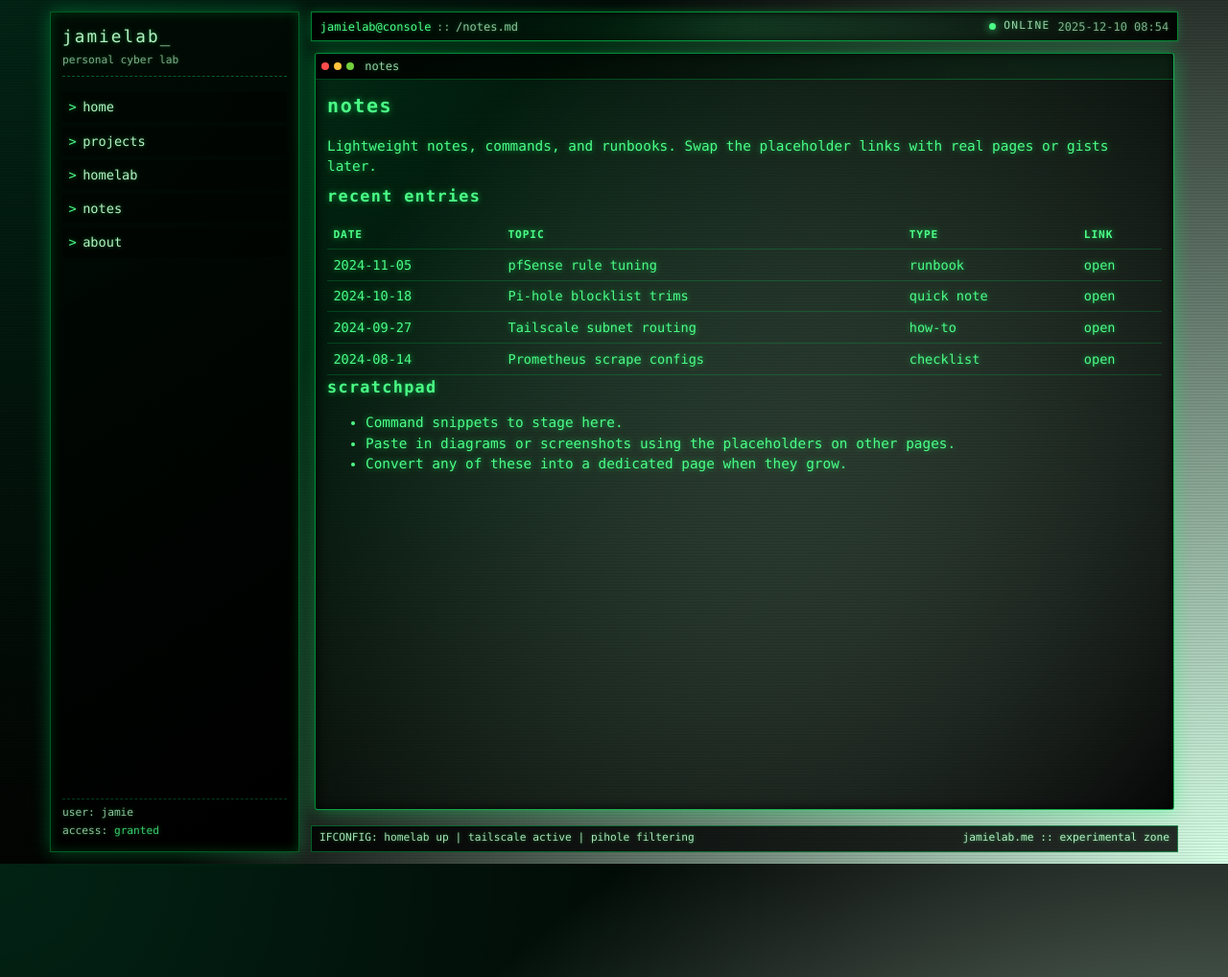
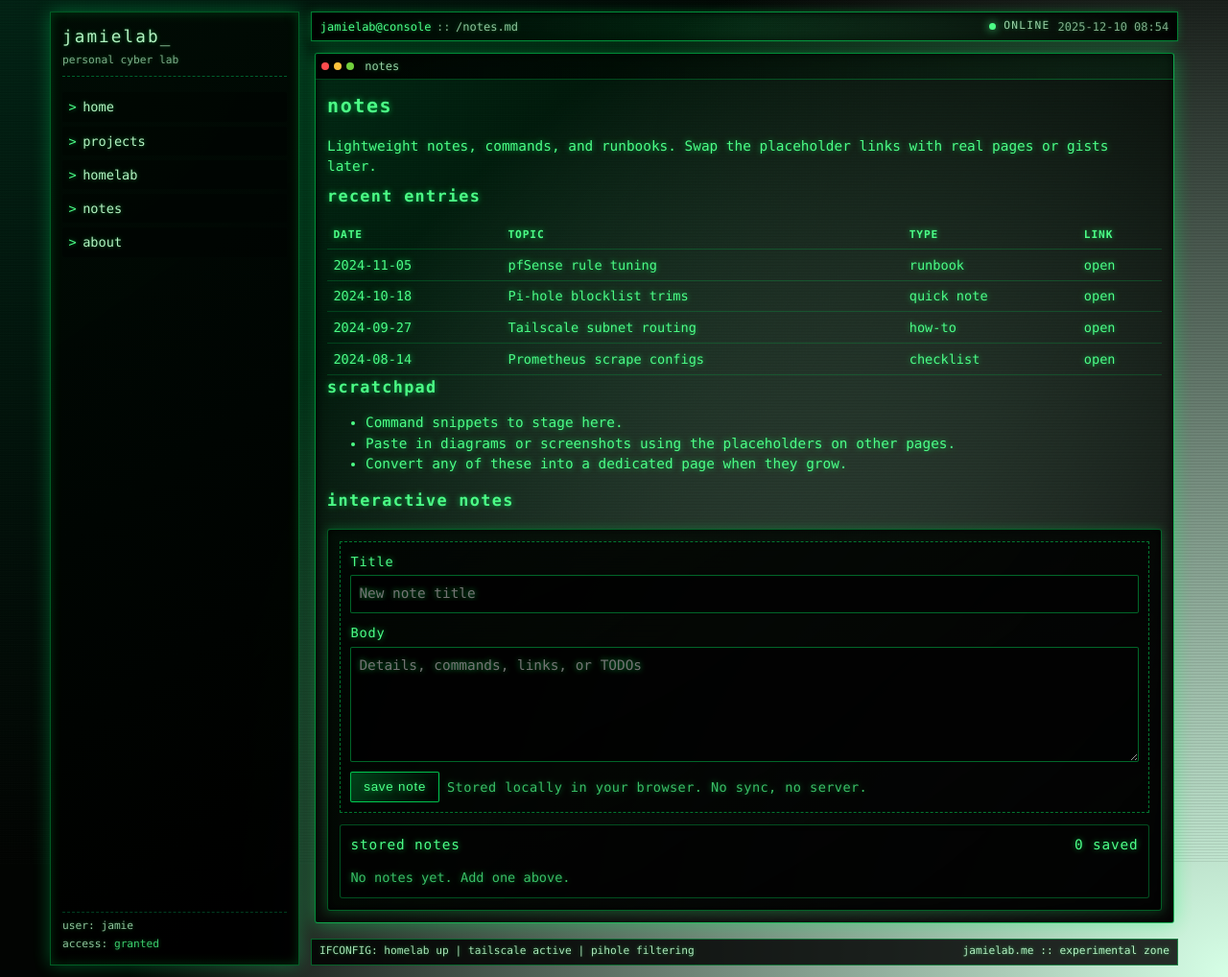
Before and after one commit to jimjamscott22/jimjamscott22.github.io, a Jekyll site: the page built from notes.md, in a window 1280 px wide. Shown: the whole page at 96% size. Built offline with Jekyll 4.4.1, drawn with Linux system fonts in a browser that asks for light colours.

Commit message:
Added notetaking functionality and inserted an image on the homepage

```diff
--- a/assets/css/custom.css
+++ b/assets/css/custom.css
@@ -483,9 +483,6 @@ th {
   }
 }
 
-<<<<<<< HEAD
-
-=======
 /* Matrix behind everything */
 #matrix,
 canvas#matrix {
@@ -680,4 +677,221 @@ canvas#matrix {
     width: 100%;
   }
 }
->>>>>>> 1ce681173520b299c57b7e6f7bc3cad285534561
+
+/* ========== NOTES WIDGET ========== */
+
+.notes-panel {
+  margin-top: 1rem;
+  display: flex;
+  flex-direction: column;
+  gap: 0.75rem;
+  padding: 0.75rem;
+  border: 1px solid rgba(0, 255, 102, 0.35);
+  background: linear-gradient(145deg, rgba(0, 12, 5, 0.75), rgba(0, 0, 0, 0.92));
+  box-shadow:
+    0 0 12px rgba(0, 255, 102, 0.24),
+    inset 0 0 10px rgba(0, 0, 0, 0.8);
+  border-radius: 3px;
+}
+
+.note-form {
+  display: flex;
+  flex-direction: column;
+  gap: 0.65rem;
+  padding: 0.65rem;
+  border: 1px dashed rgba(0, 255, 102, 0.45);
+  background: rgba(0, 0, 0, 0.55);
+}
+
+.note-field {
+  display: flex;
+  flex-direction: column;
+  gap: 0.25rem;
+}
+
+.note-field label {
+  font-size: 0.85rem;
+  letter-spacing: 0.06em;
+  color: #ddffe5;
+}
+
+.note-field input,
+.note-field textarea {
+  width: 100%;
+  padding: 0.5rem;
+  font: inherit;
+  color: #4dff88;
+  background: rgba(0, 0, 0, 0.7);
+  border: 1px solid rgba(0, 255, 102, 0.4);
+  border-radius: 2px;
+  outline: none;
+  transition: border-color 0.12s ease-out, box-shadow 0.12s ease-out;
+}
+
+.note-field input:focus,
+.note-field textarea:focus {
+  border-color: rgba(0, 255, 102, 0.8);
+  box-shadow: 0 0 8px rgba(77, 255, 136, 0.4);
+}
+
+.note-field textarea {
+  resize: vertical;
+  min-height: 120px;
+}
+
+.note-actions {
+  display: flex;
+  align-items: center;
+  gap: 0.5rem;
+  flex-wrap: wrap;
+  font-size: 0.85rem;
+}
+
+.note-submit {
+  padding: 0.45rem 0.8rem;
+  border: 1px solid rgba(0, 255, 102, 0.75);
+  background: linear-gradient(120deg, rgba(0, 255, 102, 0.25), rgba(0, 0, 0, 0.85));
+  color: #ddffe5;
+  text-transform: lowercase;
+  letter-spacing: 0.06em;
+  cursor: pointer;
+  border-radius: 2px;
+  transition: transform 0.05s ease-out, box-shadow 0.12s ease-out;
+}
+
+.note-submit:hover,
+.note-submit:focus-visible {
+  outline: none;
+  box-shadow: 0 0 10px rgba(77, 255, 136, 0.5);
+  transform: translateY(-1px);
+}
+
+.note-hint {
+  opacity: 0.75;
+  letter-spacing: 0.03em;
+}
+
+.notes-list-shell {
+  border: 1px solid rgba(0, 255, 102, 0.3);
+  background: rgba(0, 0, 0, 0.65);
+  padding: 0.65rem;
+  border-radius: 3px;
+  box-shadow: inset 0 0 8px rgba(0, 0, 0, 0.7);
+}
+
+.notes-list-header {
+  display: flex;
+  justify-content: space-between;
+  align-items: center;
+  gap: 0.5rem;
+  margin-bottom: 0.5rem;
+  text-transform: lowercase;
+  letter-spacing: 0.06em;
+  color: #ddffe5;
+}
+
+.notes-list {
+  display: grid;
+  gap: 0.6rem;
+}
+
+.notes-empty {
+  margin-top: 0.25rem;
+  font-size: 0.85rem;
+  opacity: 0.75;
+}
+
+.note-card {
+  border: 1px solid rgba(0, 255, 102, 0.35);
+  background: linear-gradient(140deg, rgba(0, 255, 102, 0.08), rgba(0, 0, 0, 0.9));
+  padding: 0.65rem;
+  border-radius: 3px;
+  box-shadow:
+    0 0 10px rgba(0, 255, 102, 0.2),
+    inset 0 0 10px rgba(0, 0, 0, 0.8);
+}
+
+.note-card-header {
+  display: flex;
+  align-items: flex-start;
+  justify-content: space-between;
+  gap: 0.5rem;
+}
+
+.note-title {
+  font-weight: 700;
+  letter-spacing: 0.05em;
+  color: #ddffe5;
+}
+
+.note-meta {
+  font-size: 0.78rem;
+  opacity: 0.75;
+}
+
+.note-body {
+  margin: 0.35rem 0 0.5rem;
+  white-space: pre-wrap;
+  line-height: 1.4;
+}
+
+.note-actions-row {
+  display: flex;
+  justify-content: flex-end;
+}
+
+.note-delete {
+  border: 1px solid rgba(255, 77, 77, 0.55);
+  background: rgba(0, 0, 0, 0.7);
+  color: #ffb3b3;
+  padding: 0.3rem 0.55rem;
+  border-radius: 2px;
+  cursor: pointer;
+  text-transform: lowercase;
+  letter-spacing: 0.05em;
+  transition: border-color 0.12s ease-out, box-shadow 0.12s ease-out;
+}
+
+.note-delete:hover,
+.note-delete:focus-visible {
+  outline: none;
+  border-color: rgba(255, 77, 77, 0.9);
+  box-shadow: 0 0 8px rgba(255, 77, 77, 0.4);
+}
+
+@media (max-width: 640px) {
+  .note-card-header {
+    flex-direction: column;
+    align-items: flex-start;
+  }
+}
+
+/* ========== HOME HERO IMAGE ========== */
+
+.hero-shot {
+  margin-top: 1rem;
+  border: 1px solid rgba(0, 255, 102, 0.35);
+  background: linear-gradient(145deg, rgba(0, 12, 5, 0.8), rgba(0, 0, 0, 0.94));
+  padding: 0.5rem;
+  border-radius: 3px;
+  box-shadow:
+    0 0 12px rgba(0, 255, 102, 0.22),
+    inset 0 0 12px rgba(0, 0, 0, 0.85);
+  max-width: 900px;
+}
+
+.hero-shot img {
+  display: block;
+  width: 100%;
+  height: auto;
+  border: 1px solid rgba(0, 255, 102, 0.35);
+  border-radius: 2px;
+  box-shadow: 0 0 10px rgba(0, 255, 102, 0.25);
+}
+
+.hero-caption {
+  margin-top: 0.35rem;
+  font-size: 0.85rem;
+  letter-spacing: 0.05em;
+  opacity: 0.78;
+}
--- /dev/null
+++ b/assets/js/notes.js
@@ -0,0 +1,166 @@
+// assets/js/notes.js
+// Client-side notes for /notes/ page using localStorage
+
+(function () {
+  const app = document.getElementById("notes-app");
+  if (!app || typeof window === "undefined") return;
+
+  const STORAGE_KEY = "jamielab-notes-v1";
+
+  const form = document.getElementById("note-form");
+  const titleInput = document.getElementById("note-title");
+  const bodyInput = document.getElementById("note-body");
+  const listEl = document.getElementById("notes-list");
+  const emptyEl = document.getElementById("notes-empty");
+  const countEl = document.getElementById("note-count");
+
+  const safeLocalStorage = (() => {
+    try {
+      const testKey = "__notes_test__";
+      localStorage.setItem(testKey, "1");
+      localStorage.removeItem(testKey);
+      return localStorage;
+    } catch (err) {
+      console.warn("LocalStorage unavailable:", err);
+      return null;
+    }
+  })();
+
+  const loadNotes = () => {
+    if (!safeLocalStorage) return [];
+    try {
+      const stored = safeLocalStorage.getItem(STORAGE_KEY);
+      return stored ? JSON.parse(stored) : [];
+    } catch (err) {
+      console.warn("Failed to parse stored notes:", err);
+      return [];
+    }
+  };
+
+  const saveNotes = (notes) => {
+    if (!safeLocalStorage) return;
+    try {
+      safeLocalStorage.setItem(STORAGE_KEY, JSON.stringify(notes));
+    } catch (err) {
+      console.warn("Failed to save notes:", err);
+    }
+  };
+
+  let notes = loadNotes();
+
+  const formatTimestamp = (isoString) => {
+    try {
+      const d = new Date(isoString);
+      return d.toLocaleString(undefined, {
+        year: "numeric",
+        month: "short",
+        day: "numeric",
+        hour: "2-digit",
+        minute: "2-digit",
+      });
+    } catch {
+      return isoString;
+    }
+  };
+
+  const renderNotes = () => {
+    listEl.innerHTML = "";
+
+    if (!notes.length) {
+      emptyEl.style.display = "block";
+      if (countEl) countEl.textContent = "0 saved";
+      return;
+    }
+
+    emptyEl.style.display = "none";
+    if (countEl) countEl.textContent = `${notes.length} saved`;
+
+    notes.forEach((note) => {
+      const card = document.createElement("article");
+      card.className = "note-card";
+      card.setAttribute("data-id", note.id);
+
+      const header = document.createElement("div");
+      header.className = "note-card-header";
+
+      const title = document.createElement("div");
+      title.className = "note-title";
+      title.textContent = note.title || "Untitled";
+
+      const meta = document.createElement("div");
+      meta.className = "note-meta";
+      meta.textContent = formatTimestamp(note.createdAt);
+
+      header.appendChild(title);
+      header.appendChild(meta);
+
+      const body = document.createElement("div");
+      body.className = "note-body";
+      body.textContent = note.body || "";
+
+      const actions = document.createElement("div");
+      actions.className = "note-actions-row";
+
+      const delButton = document.createElement("button");
+      delButton.type = "button";
+      delButton.className = "note-delete";
+      delButton.setAttribute("data-id", note.id);
+      delButton.textContent = "delete";
+
+      actions.appendChild(delButton);
+
+      card.appendChild(header);
+      card.appendChild(body);
+      card.appendChild(actions);
+
+      listEl.appendChild(card);
+    });
+  };
+
+  const addNote = (title, body) => {
+    const trimmedTitle = title.trim();
+    const trimmedBody = body.trim();
+    if (!trimmedTitle || !trimmedBody) return;
+
+    const note = {
+      id: `note-${Date.now()}-${Math.random().toString(16).slice(2, 8)}`,
+      title: trimmedTitle,
+      body: trimmedBody,
+      createdAt: new Date().toISOString(),
+    };
+
+    notes.unshift(note);
+    saveNotes(notes);
+    renderNotes();
+  };
+
+  const deleteNote = (id) => {
+    notes = notes.filter((note) => note.id !== id);
+    saveNotes(notes);
+    renderNotes();
+  };
+
+  if (form) {
+    form.addEventListener("submit", (event) => {
+      event.preventDefault();
+      addNote(titleInput.value, bodyInput.value);
+      form.reset();
+      titleInput.focus();
+    });
+  }
+
+  if (listEl) {
+    listEl.addEventListener("click", (event) => {
+      const target = event.target;
+      if (!(target instanceof HTMLElement)) return;
+      if (target.classList.contains("note-delete")) {
+        const id = target.getAttribute("data-id");
+        if (id) {
+          deleteNote(id);
+        }
+      }
+    });
+  }
+
+  renderNotes();
+})();
--- a/notes.md
+++ b/notes.md
@@ -22,3 +22,33 @@ Lightweight notes, commands, and runbooks. Swap the placeholder links with real
 - Command snippets to stage here.
 - Paste in diagrams or screenshots using the placeholders on other pages.
 - Convert any of these into a dedicated page when they grow.
+
+## Interactive notes
+
+<div class="notes-panel" id="notes-app">
+  <form id="note-form" class="note-form" autocomplete="off">
+    <div class="note-field">
+      <label for="note-title">Title</label>
+      <input id="note-title" name="note-title" type="text" maxlength="80" required placeholder="New note title">
+    </div>
+    <div class="note-field">
+      <label for="note-body">Body</label>
+      <textarea id="note-body" name="note-body" rows="4" required placeholder="Details, commands, links, or TODOs"></textarea>
+    </div>
+    <div class="note-actions">
+      <button type="submit" class="note-submit">Save note</button>
+      <span class="note-hint">Stored locally in your browser. No sync, no server.</span>
+    </div>
+  </form>
+
+  <div class="notes-list-shell">
+    <div class="notes-list-header">
+      <div class="notes-list-title">stored notes</div>
+      <div id="note-count" class="note-count"></div>
+    </div>
+    <div id="notes-list" class="notes-list" aria-live="polite"></div>
+    <div id="notes-empty" class="notes-empty">No notes yet. Add one above.</div>
+  </div>
+</div>
+
+<script src="{{ "/assets/js/notes.js" | relative_url }}"></script>
```
Also changed, not shown: index.md (+6 -10 lines), img/HacktheSleep.JPG (added), img/Screenshot 2025-11-23 015550.png (added).
